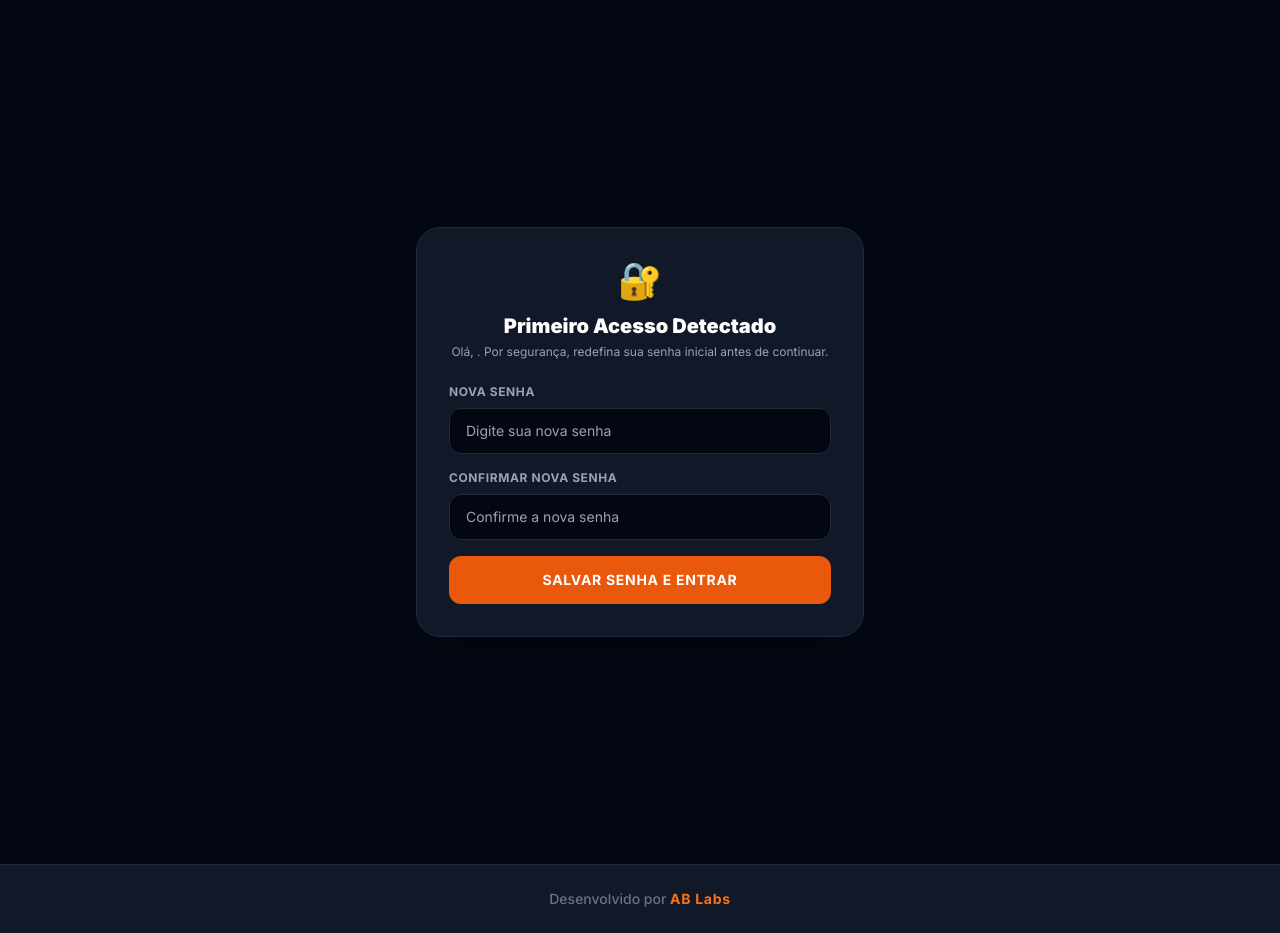
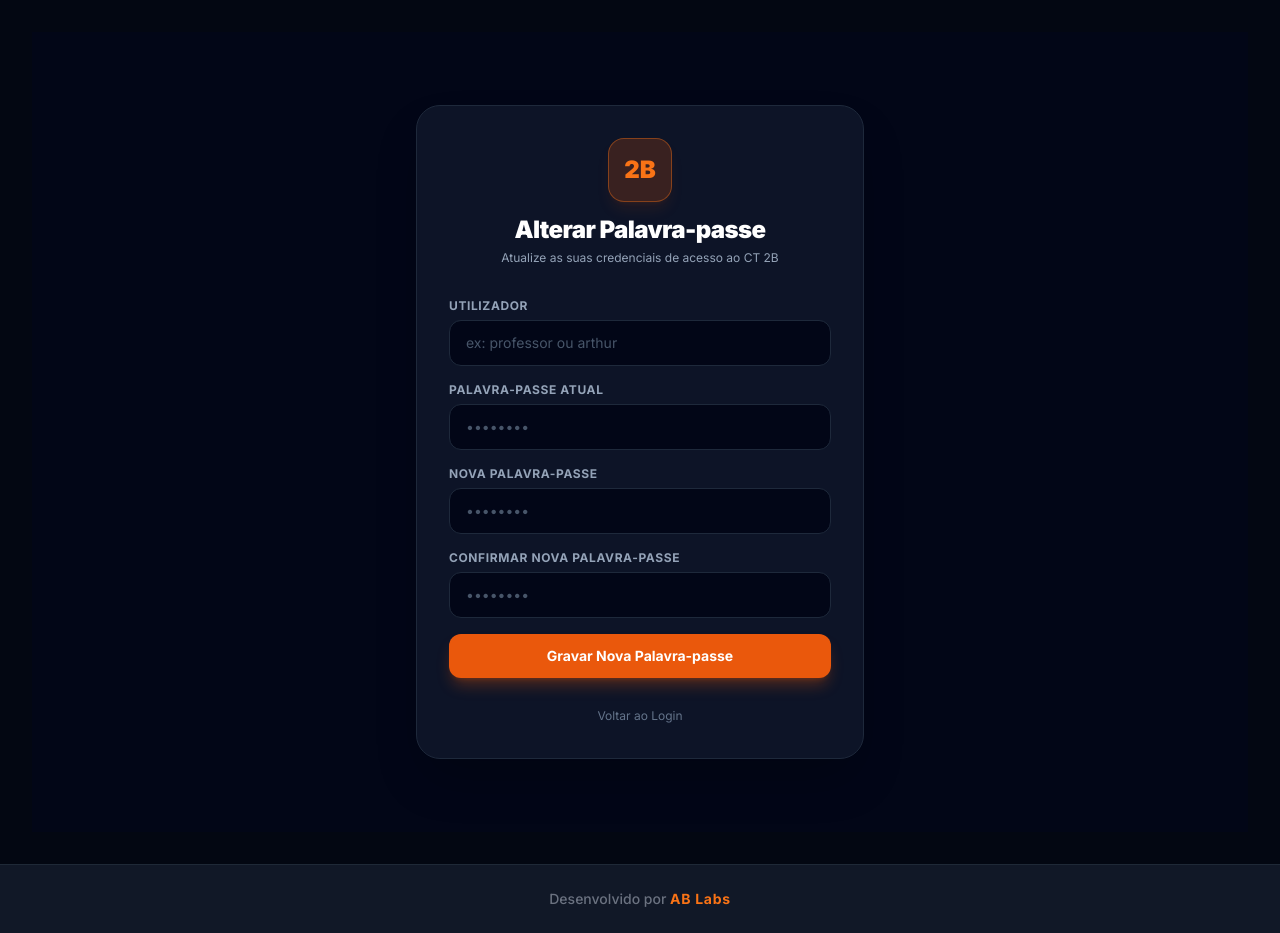
Before and after one commit to boninifotossports-code/ct2b-app, a Next.js app: page /trocar-senha in a window 1280 px wide. Built offline with nearby package versions, Linux system fonts and the light colour scheme.

Commit message:
fix: envolve useSearchParams em Suspense na pagina trocar-senha

```diff
--- a/src/app/trocar-senha/page.tsx
+++ b/src/app/trocar-senha/page.tsx
@@ -1,105 +1,182 @@
 "use client";
 
-import { useState } from "react";
-import { useRouter, useSearchParams } from "next/navigation";
+import { Suspense, useState } from "react";
+import { useSearchParams, useRouter } from "next/navigation";
+import Link from "next/link";
 
-export default function TrocarSenhaPage() {
+function TrocarSenhaContent() {
+  const searchParams = useSearchParams();
   const router = useRouter();
-  const searchParams = useSearchParams();
-  const usuarioId = searchParams.get("id");
-  const usuarioNome = searchParams.get("user");
 
+  const usuarioParam = searchParams.get("usuario") || "";
+
+  const [usuario, setUsuario] = useState(usuarioParam);
+  const [senhaAtual, setSenhaAtual] = useState("");
   const [novaSenha, setNovaSenha] = useState("");
   const [confirmarSenha, setConfirmarSenha] = useState("");
   const [erro, setErro] = useState("");
-  const [loading, setLoading] = useState(false);
+  const [sucesso, setSucesso] = useState(false);
+  const [carregando, setCarregando] = useState(false);
 
   const handleSubmit = async (e: React.FormEvent) => {
     e.preventDefault();
     setErro("");
 
     if (novaSenha !== confirmarSenha) {
-      setErro("As senhas não coincidem.");
+      setErro("A nova palavra-passe e a confirmação não coincidem.");
       return;
     }
 
-    setLoading(true);
+    if (novaSenha.length < 4) {
+      setErro("A nova palavra-passe deve ter pelo menos 4 caracteres.");
+      return;
+    }
+
+    setCarregando(true);
+
     try {
       const res = await fetch("/api/auth/trocar-senha", {
         method: "POST",
         headers: { "Content-Type": "application/json" },
-        body: JSON.stringify({ usuarioId, novaSenha }),
+        body: JSON.stringify({
+          usuario,
+          senhaAtual,
+          novaSenha,
+        }),
       });
 
       const data = await res.json();
+
       if (!res.ok) {
-        setErro(data.error || "Erro ao atualizar senha.");
-        setLoading(false);
+        setErro(data.error || "Erro ao alterar a palavra-passe.");
+        setCarregando(false);
         return;
       }
 
-      router.push("/login");
+      setSucesso(true);
+      setTimeout(() => {
+        router.push("/login");
+      }, 1500);
     } catch {
-      setErro("Falha de conexão.");
-      setLoading(false);
+      setErro("Falha de ligação ao servidor.");
+      setCarregando(false);
     }
   };
 
   return (
-    <div className="min-h-screen bg-gray-950 flex flex-col justify-center items-center px-4 py-12">
-      <div className="w-full max-w-md bg-gray-900 border border-gray-800 rounded-3xl p-8 shadow-2xl">
-        <div className="text-center mb-6">
-          <span className="text-4xl">🔐</span>
-          <h2 className="text-xl font-black text-white mt-3">Primeiro Acesso Detectado</h2>
-          <p className="text-xs text-gray-400 mt-1">
-            Olá, <span className="text-orange-500 font-bold">{usuarioNome}</span>. Por segurança, redefina sua senha inicial antes de continuar.
+    <div className="min-h-screen bg-slate-950 flex items-center justify-center px-4 py-12">
+      <div className="w-full max-w-md bg-slate-900/90 border border-slate-800 rounded-3xl p-8 shadow-2xl backdrop-blur-xl">
+        <div className="text-center mb-8">
+          <div className="w-16 h-16 bg-orange-600/20 border border-orange-500/40 rounded-2xl flex items-center justify-center mx-auto mb-3 shadow-lg shadow-orange-600/10">
+            <span className="text-2xl font-black text-orange-500">2B</span>
+          </div>
+          <h1 className="text-2xl font-black text-white tracking-tight">Alterar Palavra-passe</h1>
+          <p className="text-xs text-slate-400 mt-1">
+            Atualize as suas credenciais de acesso ao CT 2B
           </p>
         </div>
 
         {erro && (
-          <div className="mb-4 p-3 rounded-xl bg-red-500/10 border border-red-500/30 text-red-400 text-xs font-semibold text-center">
+          <div className="mb-6 p-3 rounded-xl bg-red-500/10 border border-red-500/20 text-red-400 text-xs text-center font-semibold">
             {erro}
+          </div>
+        )}
+
+        {sucesso && (
+          <div className="mb-6 p-3 rounded-xl bg-emerald-500/10 border border-emerald-500/20 text-emerald-400 text-xs text-center font-semibold">
+            Palavra-passe atualizada com sucesso! A redirecionar para o login...
           </div>
         )}
 
         <form onSubmit={handleSubmit} className="space-y-4">
           <div>
-            <label className="block text-xs font-bold uppercase tracking-wider text-gray-400 mb-2">
-              Nova Senha
+            <label className="block text-xs font-bold uppercase tracking-wider text-slate-400 mb-1.5">
+              Utilizador
+            </label>
+            <input
+              type="text"
+              required
+              value={usuario}
+              onChange={(e) => setUsuario(e.target.value)}
+              placeholder="ex: professor ou arthur"
+              className="w-full px-4 py-3 bg-slate-950 border border-slate-800 focus:border-orange-500 rounded-xl text-sm text-white placeholder-slate-600 outline-none transition-colors"
+            />
+          </div>
+
+          <div>
+            <label className="block text-xs font-bold uppercase tracking-wider text-slate-400 mb-1.5">
+              Palavra-passe Atual
+            </label>
+            <input
+              type="password"
+              required
+              value={senhaAtual}
+              onChange={(e) => setSenhaAtual(e.target.value)}
+              placeholder="••••••••"
+              className="w-full px-4 py-3 bg-slate-950 border border-slate-800 focus:border-orange-500 rounded-xl text-sm text-white placeholder-slate-600 outline-none transition-colors"
+            />
+          </div>
+
+          <div>
+            <label className="block text-xs font-bold uppercase tracking-wider text-slate-400 mb-1.5">
+              Nova Palavra-passe
             </label>
             <input
               type="password"
               required
               value={novaSenha}
               onChange={(e) => setNovaSenha(e.target.value)}
-              placeholder="Digite sua nova senha"
-              className="w-full bg-gray-950 border border-gray-800 focus:border-orange-500 rounded-xl px-4 py-3 text-sm text-gray-200 outline-none"
+              placeholder="••••••••"
+              className="w-full px-4 py-3 bg-slate-950 border border-slate-800 focus:border-orange-500 rounded-xl text-sm text-white placeholder-slate-600 outline-none transition-colors"
             />
           </div>
 
           <div>
-            <label className="block text-xs font-bold uppercase tracking-wider text-gray-400 mb-2">
-              Confirmar Nova Senha
+            <label className="block text-xs font-bold uppercase tracking-wider text-slate-400 mb-1.5">
+              Confirmar Nova Palavra-passe
             </label>
             <input
               type="password"
               required
               value={confirmarSenha}
               onChange={(e) => setConfirmarSenha(e.target.value)}
-              placeholder="Confirme a nova senha"
-              className="w-full bg-gray-950 border border-gray-800 focus:border-orange-500 rounded-xl px-4 py-3 text-sm text-gray-200 outline-none"
+              placeholder="••••••••"
+              className="w-full px-4 py-3 bg-slate-950 border border-slate-800 focus:border-orange-500 rounded-xl text-sm text-white placeholder-slate-600 outline-none transition-colors"
             />
           </div>
 
           <button
             type="submit"
-            disabled={loading}
-            className="w-full bg-orange-600 hover:bg-orange-500 text-white font-bold py-3.5 rounded-xl text-sm uppercase tracking-wider transition-all disabled:opacity-50"
+            disabled={carregando || sucesso}
+            className="w-full mt-2 py-3 px-4 bg-orange-600 hover:bg-orange-500 active:scale-[0.98] text-white font-bold rounded-xl text-sm transition-all shadow-lg shadow-orange-600/30 disabled:opacity-50"
           >
-            {loading ? "Salvando..." : "Salvar Senha e Entrar"}
+            {carregando ? "A atualizar..." : "Gravar Nova Palavra-passe"}
           </button>
+
+          <div className="text-center pt-2">
+            <Link
+              href="/login"
+              className="text-xs text-slate-500 hover:text-slate-300 transition-colors"
+            >
+              Voltar ao Login
+            </Link>
+          </div>
         </form>
       </div>
     </div>
   );
 }
+
+export default function TrocarSenhaPage() {
+  return (
+    <Suspense
+      fallback={
+        <div className="min-h-screen bg-slate-950 flex items-center justify-center text-slate-400 text-sm">
+          A carregar...
+        </div>
+      }
+    >
+      <TrocarSenhaContent />
+    </Suspense>
+  );
+}
```
